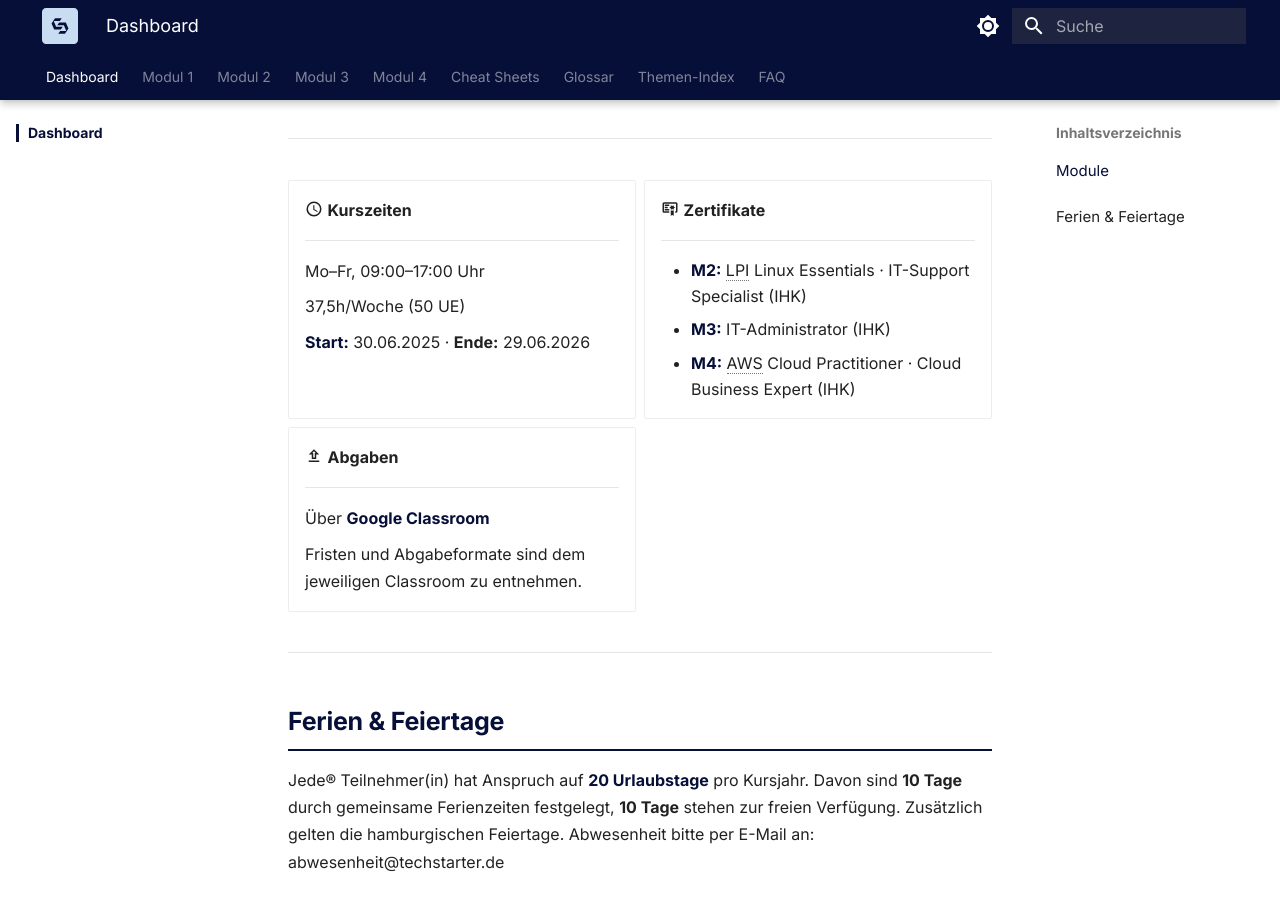
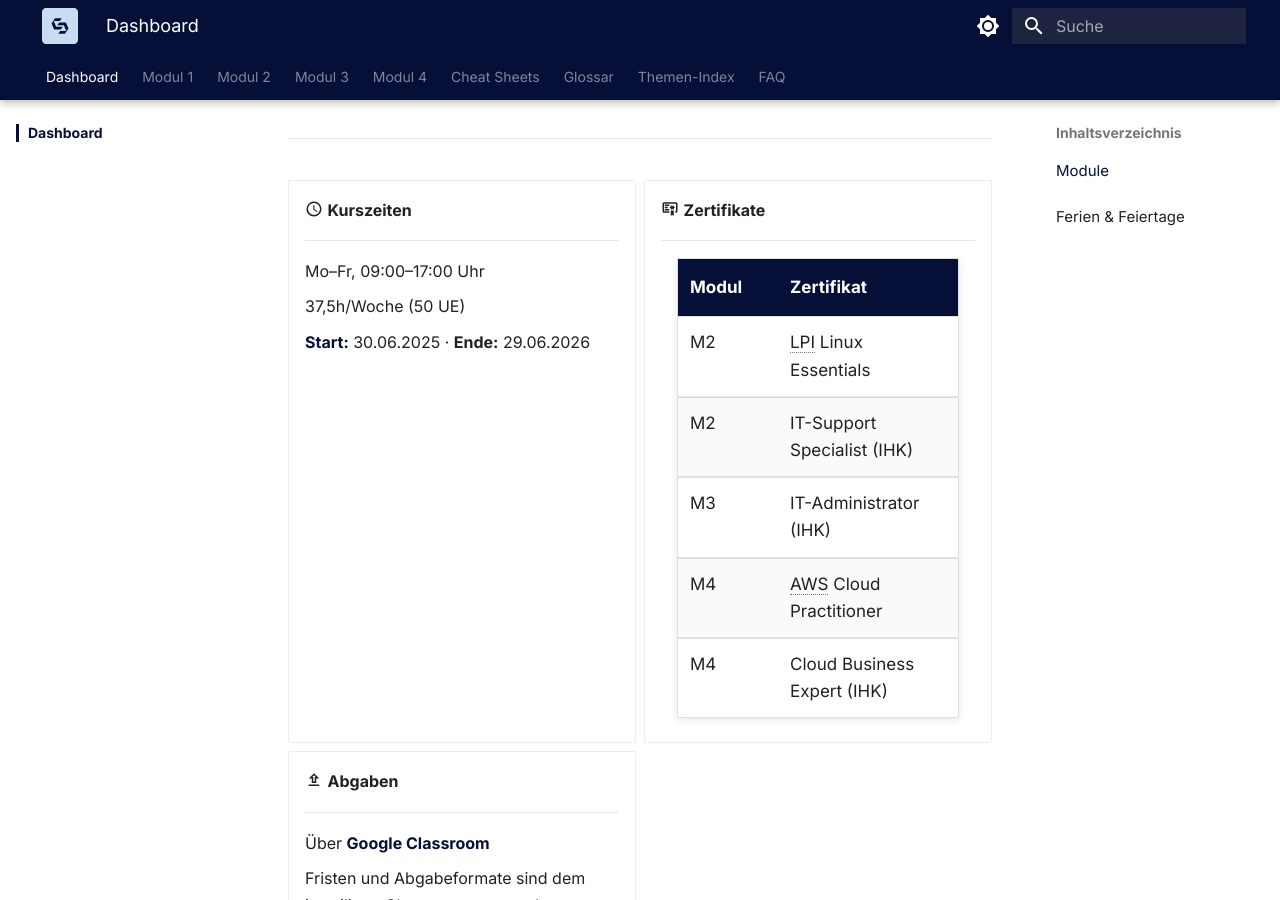
Before and after one commit to JacobMenge/kurs-25-06, an MkDocs documentation site: the page built from docs/index.md, in a window 1280 px wide and 900 px high, scrolled down 617 px. Built offline with MkDocs 1.6.1 and Material for MkDocs 9.7.7, drawn with Linux system fonts in a browser that asks for light colours.

Commit message:
fix: Zertifikate als Tabelle statt Liste für bessere Übersicht
Co-Authored-By: Claude Opus 4.6 <noreply@anthropic.com>

```diff
--- a/docs/index.md
+++ b/docs/index.md
@@ -36,9 +36,13 @@ Alle Unterlagen, Übungen und Assignments zu den Modulen und Wochen.
 
     ---
 
-    - **M2:** LPI Linux Essentials · IT-Support Specialist (IHK)
-    - **M3:** IT-Administrator (IHK)
-    - **M4:** AWS Cloud Practitioner · Cloud Business Expert (IHK)
+    | Modul | Zertifikat |
+    |-------|------------|
+    | M2 | LPI Linux Essentials |
+    | M2 | IT-Support Specialist (IHK) |
+    | M3 | IT-Administrator (IHK) |
+    | M4 | AWS Cloud Practitioner |
+    | M4 | Cloud Business Expert (IHK) |
 
 -   :material-upload-outline: **Abgaben**
 
```
